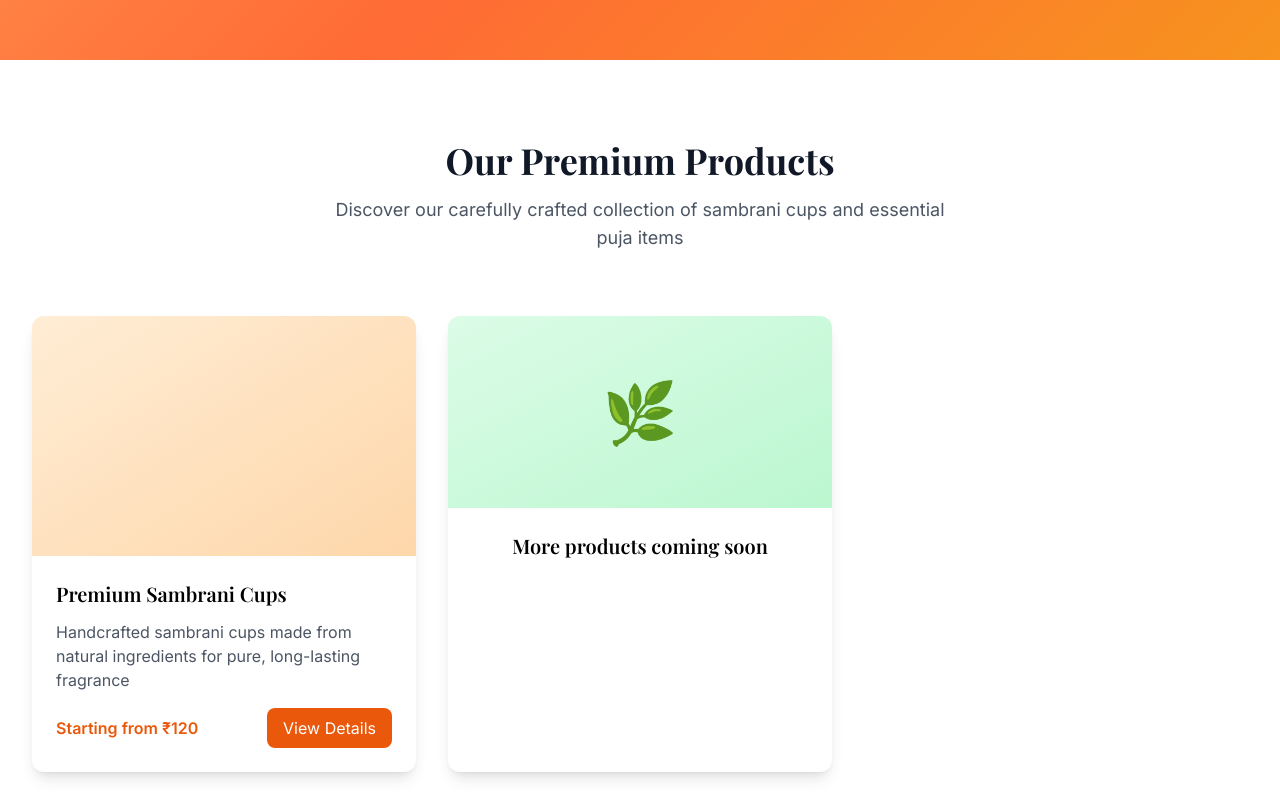
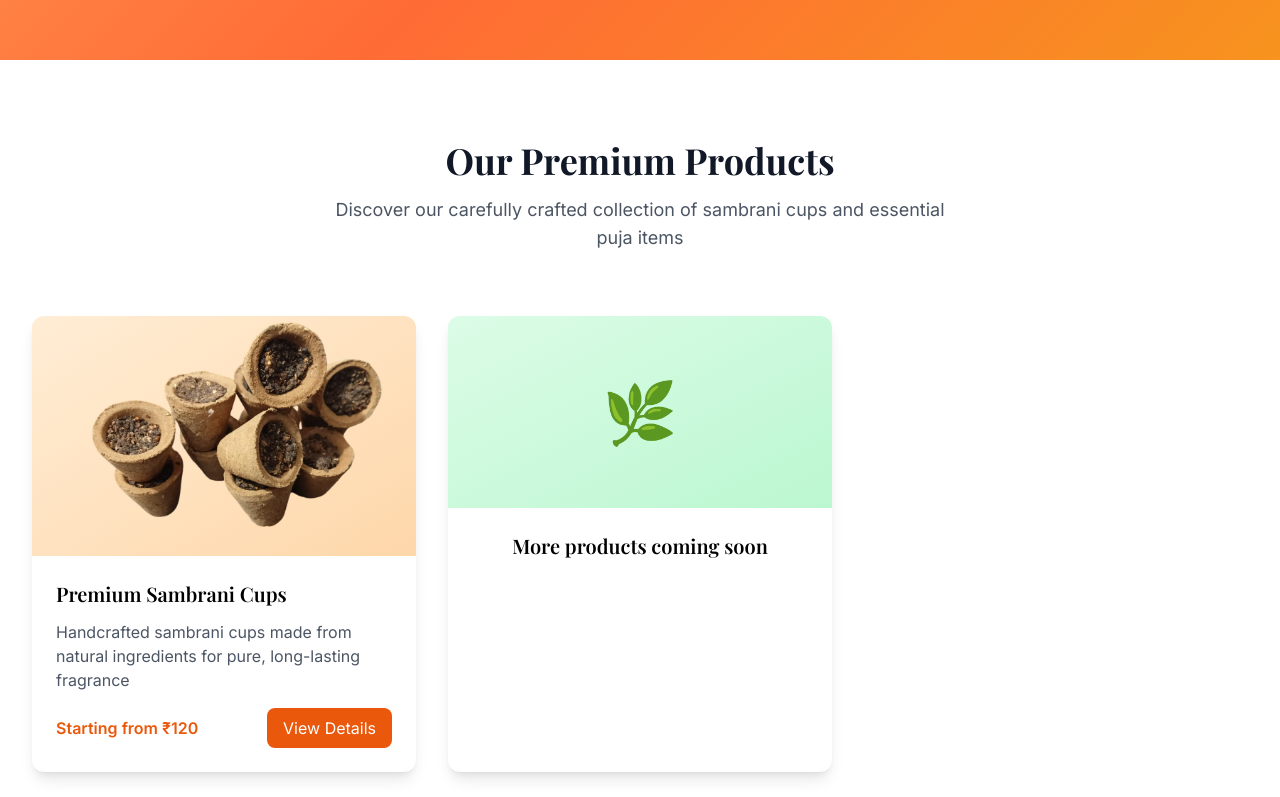
Before and after one commit to AiZaria/Website, a plain HTML site: page index.html in a window 1280 px wide. Shown: the part 576-1373 px from the top of the page. Drawn offline with nearby package versions, Linux system fonts and the light colour scheme.

Commit message:
index.html

```diff
--- a/index.html
+++ b/index.html
@@ -154,7 +154,7 @@
                 <div id="sambrani-cup" class="card-hover bg-white rounded-xl shadow-lg overflow-hidden">
                     <div class="h-40 sm:h-60 bg-gradient-to-br from-orange-100 to-orange-200 flex items-center justify-center relative overflow-hidden">
                         <!-- Replace the src="" with your actual image URL -->
-                        <img src="images/Sabrani cup pic-1.png" alt="Premium Sambrani Cups" style="padding-top: 40px;" class="product-image w-full object-cover" onerror="this.style.display='none'; this.nextElementSibling.style.display='flex';">
+                        <img src="Sabrani cup pic-1.png" alt="Premium Sambrani Cups" style="padding-top: 40px;" class="product-image w-full object-cover" onerror="this.style.display='none'; this.nextElementSibling.style.display='flex';">
                     </div>
                     <div class="p-4 sm:p-6">
                         <h3 class="text-lg sm:text-xl font-playfair font-semibold mb-2 sm:mb-3">Premium Sambrani Cups</h3>
```
